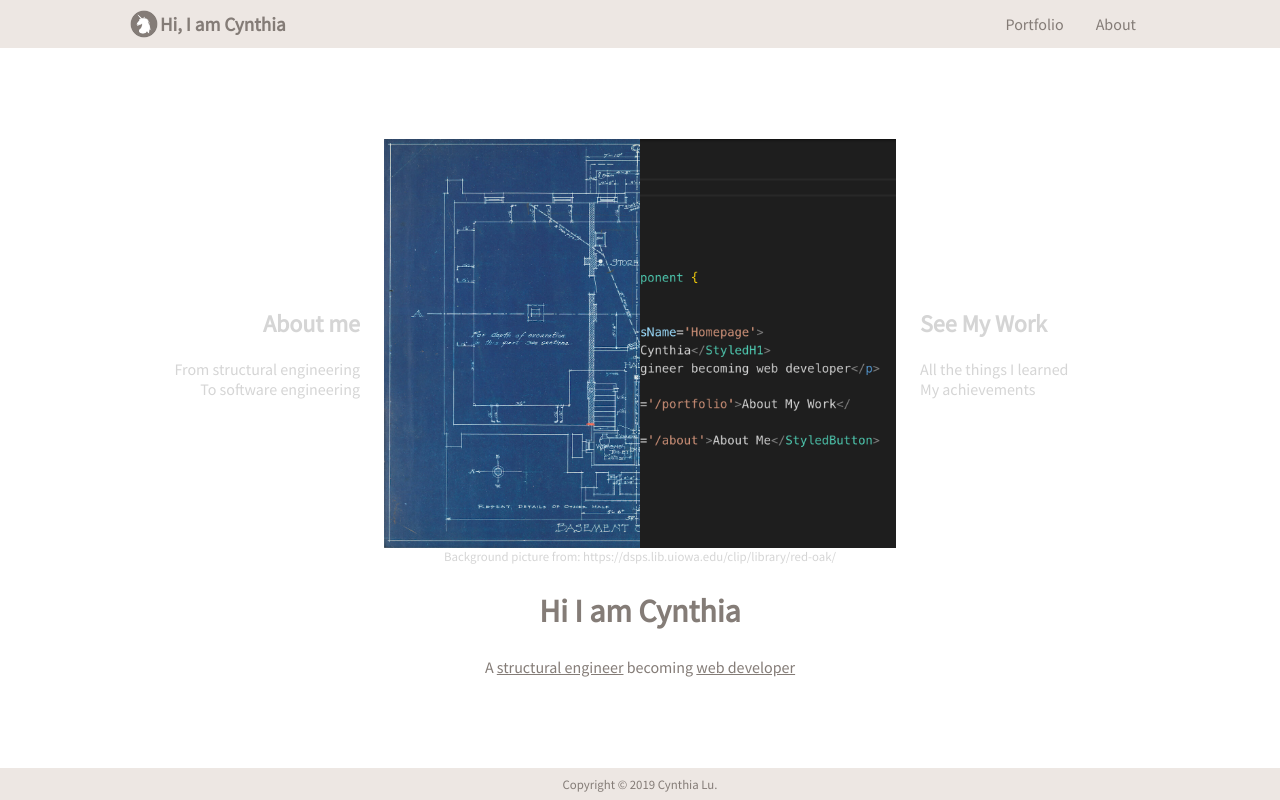
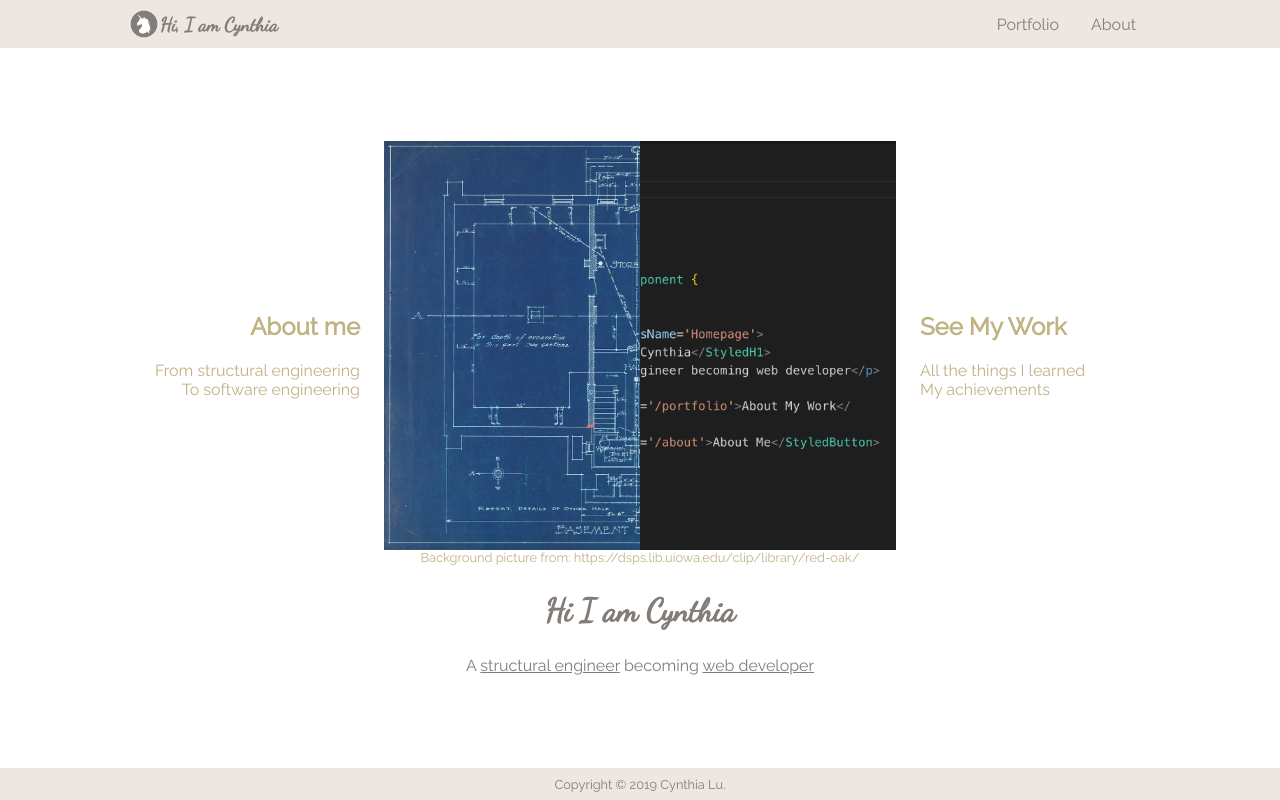
Before and after one commit to ivyc81/Personal-Page, a React (Create React App) app: page / in a window 1280 px wide. Built offline with nearby package versions, Linux system fonts and the light colour scheme.

Commit message:
update link color and theme font

```diff
--- a/public/index.html
+++ b/public/index.html
@@ -25,7 +25,7 @@
     -->
     <title>Hi I am Cynthia</title>
     <link rel="stylesheet" href="https://use.fontawesome.com/releases/v5.8.1/css/all.css" integrity="sha384-50oBUHEmvpQ+1lW4y57PTFmhCaXp0ML5d60M1M7uH2+nqUivzIebhndOJK28anvf" crossorigin="anonymous">
-    <link href="https://fonts.googleapis.com/css?family=Source+Sans+Pro" rel="stylesheet">
+    <link href="https://fonts.googleapis.com/css?family=Raleway|Dancing+Script&display=swap" rel="stylesheet">
   </head>
   <body>
     <noscript>You need to enable JavaScript to run this app.</noscript>
--- a/src/App.css
+++ /dev/null
@@ -1,11 +0,0 @@
-* {
-  box-sizing: border-box;
-}
-
-h1 {
-  font-family: 'Source Sans Pro', sans-serif;
-}
-
-div,button {
-  font-family: 'Source Sans Pro', sans-serif;
-}
--- a/src/App.js
+++ b/src/App.js
@@ -7,7 +7,7 @@ import Portfolio from './Portfolio';
 import Project from './Project';
 import About from './About';
 import Footer from './Footer';
-import { textColor } from './theme';
+import { textColor, font, logoFont } from './theme';
 // import './App.css';
 
 const StyledApp = styled.div`
@@ -16,11 +16,11 @@ const StyledApp = styled.div`
   }
 
   h1 {
-    font-family: 'Source Sans Pro', sans-serif;
+    font-family: ${logoFont};
   }
 
   div,button {
-    font-family: 'Source Sans Pro', sans-serif;
+    font-family: ${font};
   }
 
   color: ${textColor};
--- a/src/Nav.js
+++ b/src/Nav.js
@@ -2,7 +2,7 @@ import React, { Component } from 'react';
 import { NavLink, Link } from 'react-router-dom';
 import styled from 'styled-components';
 import logo from './logo.png';
-import { navBackgroundColor, navTextColor } from './theme';
+import { navBackgroundColor, navTextColor, logoFont } from './theme';
 
 const StyledLogo = styled(Link)`
   display: flex;
@@ -10,6 +10,7 @@ const StyledLogo = styled(Link)`
   font-size: 1.2em;
   text-decoration: none;
   color: ${navTextColor};
+  font-family: ${logoFont};
 
   img {
     height: 4vh;
--- a/src/theme.js
+++ b/src/theme.js
@@ -1,10 +1,14 @@
 // Theme
 const darkColor = '#847c77';
 const lightColor = '#ede7e3';
-const hilightColor = '#D5D5D5';
+// const hilightColor = '#D5D5D5';
 // const darkColor = '#687a85';
 // const lightColor = '#f3f7f8';
-// const hilightColor = '#8496a1';
+const hilightColor = '#C0B283';
+
+// font
+export const font = "'Raleway', sans-serif";
+export const logoFont= "'Dancing Script', cursive";
 
 
 // TextColor
```
